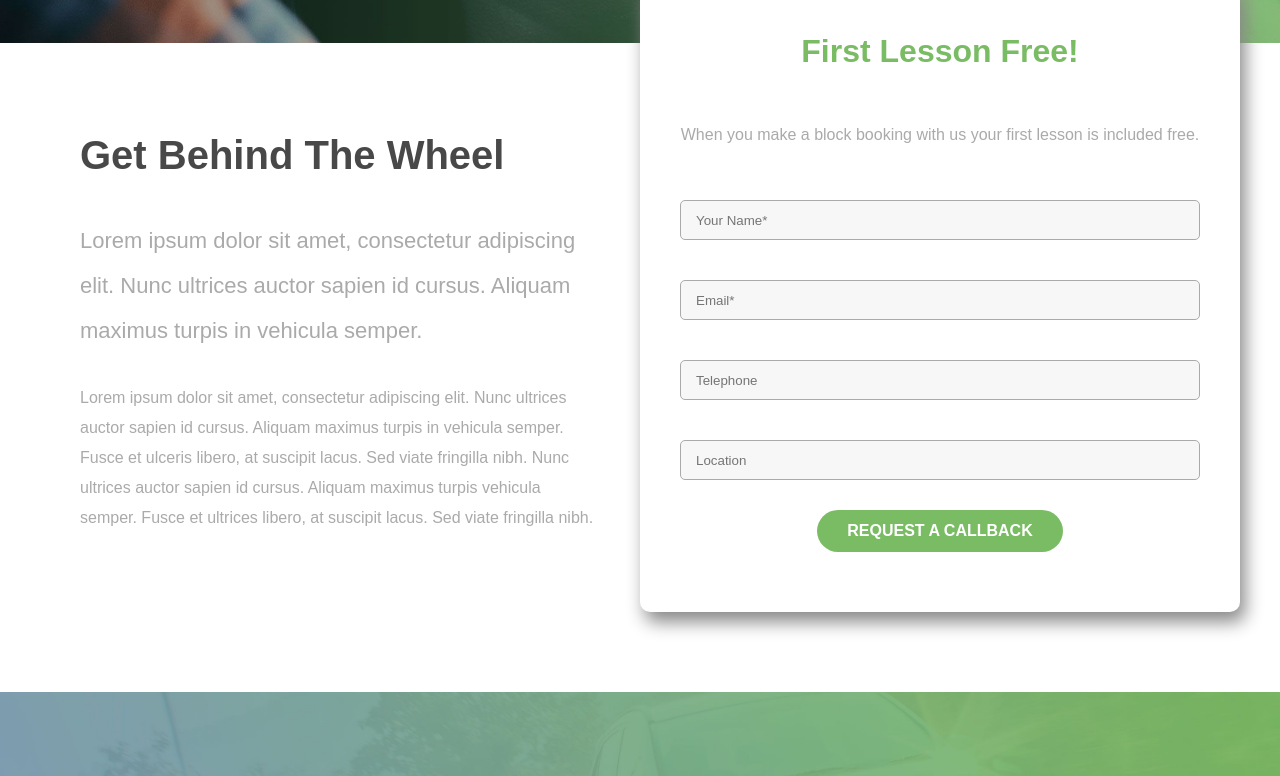
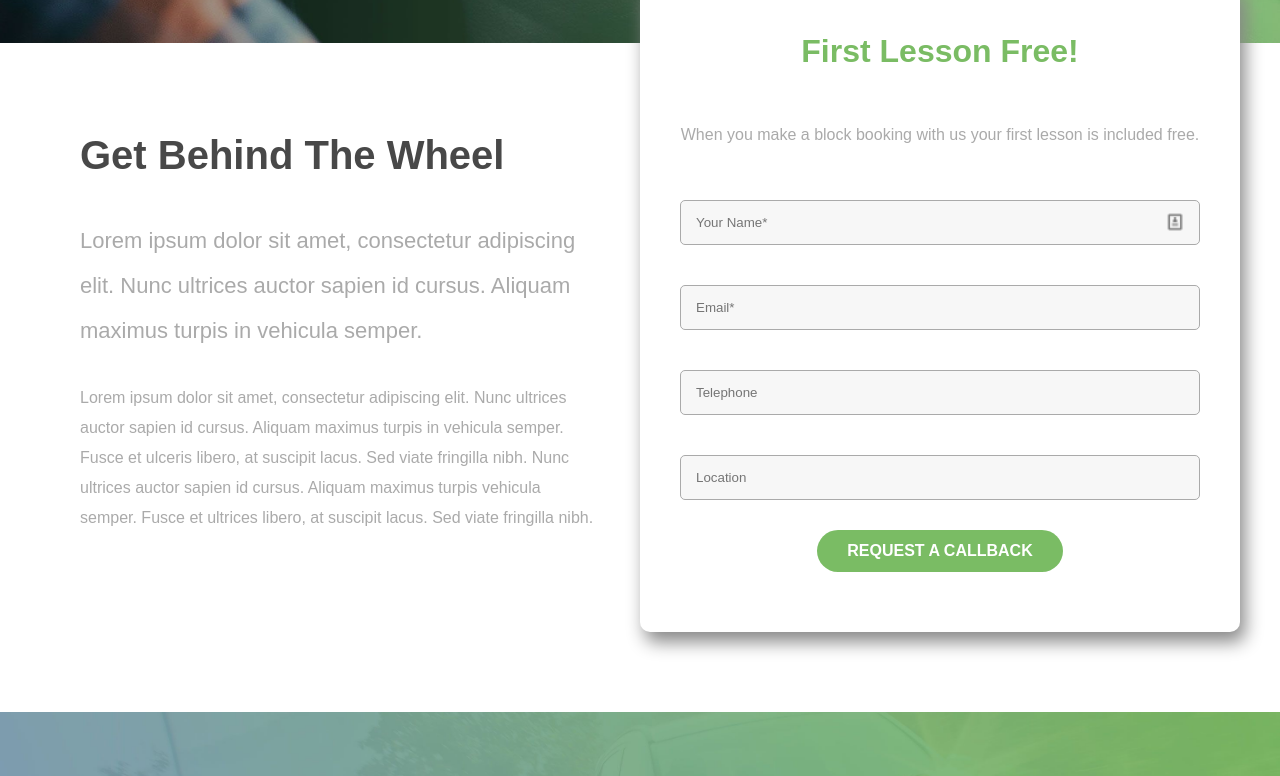
Before and after one commit to 25Simone/proj-html-vuejs, a Vue app: page / in a window 1280 px wide. Shown: the part 597-1373 px from the top of the page. Built offline with nearby package versions, Linux system fonts and the light colour scheme.

Commit message:
added image to first lesson form

```diff
--- a/src/components/PresentationSection.vue
+++ b/src/components/PresentationSection.vue
@@ -11,6 +11,7 @@
                     <h1>First Lesson Free!</h1>
                     <p>When you make a block booking with us your first lesson is included free.</p>
                     <form>
+                        <img src="@/assets/images/image.png" alt="">
                         <input type="text" placeholder="Your Name*">
                         <input type="text" placeholder="Email*">
                         <input type="text" placeholder="Telephone">
@@ -73,11 +74,20 @@ export default {
             p{
                 padding: 30px 0;
             }
+            form{
+                position: relative;
+                >img{
+                    width: 20px;
+                    position: absolute;
+                    top: 32px;
+                    right: 15px;
+                }
+            }
             input{
                 width: 100%;
                 margin: 20px 0;
                 padding: 0 15px;
-                height: 40px;
+                height: 45px;
                 border: 1px solid $tertiary-text-color;
                 border-radius: 5px;
                 background: #f7f7f7;
```
